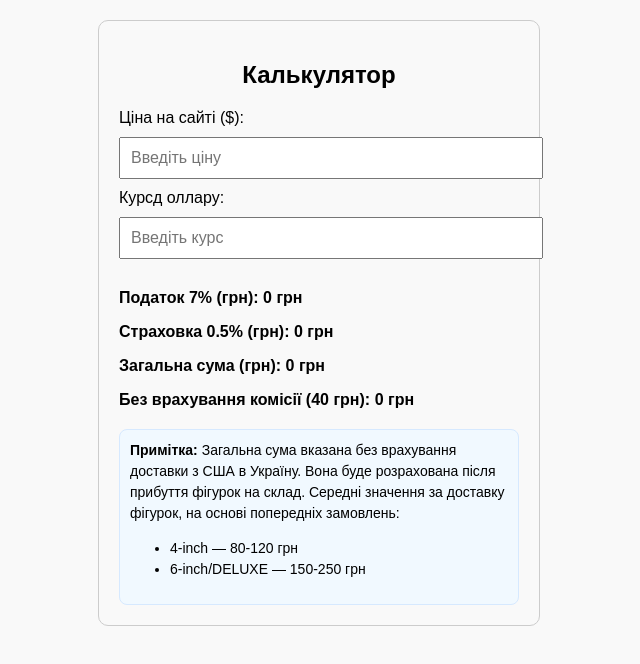
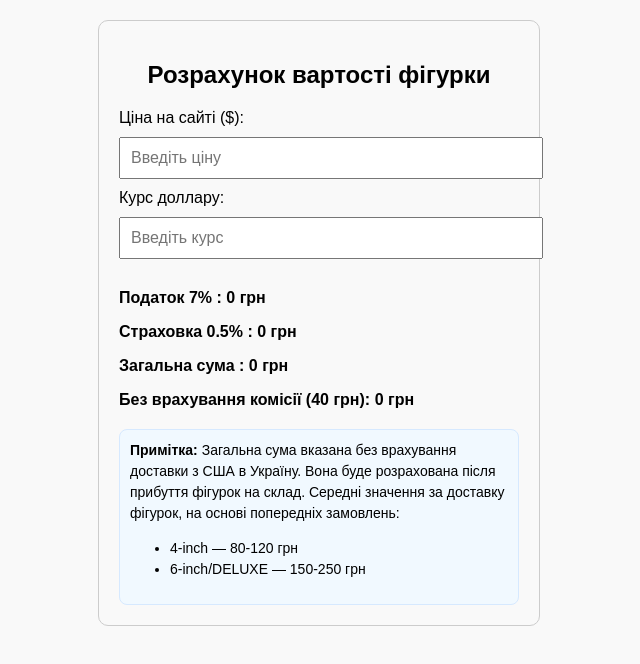
Before and after one commit to parzival-code/calculator, a plain HTML site: page index.html in a window 1280 px wide. Shown: the whole page, without its empty margins (321-961 px from the left). Drawn offline with Linux system fonts and the light colour scheme.

Commit message:
Update index.html

```diff
--- a/index.html
+++ b/index.html
@@ -39,15 +39,15 @@
   </style>
 </head>
 <body>
-  <h2>Калькулятор</h2>
+  <h2>Розрахунок вартості фігурки</h2>
   <label for="price">Ціна на сайті ($):</label>
   <input type="number" id="price" placeholder="Введіть ціну">
-  <label for="exchange-rate">Курсд оллару:</label>
+  <label for="exchange-rate">Курс доллару:</label>
   <input type="number" id="exchange-rate" placeholder="Введіть курс">
   <div class="result" id="result">
-    <p>Податок 7% (грн): <span id="tax">0</span> грн</p>
-    <p>Страховка 0.5% (грн): <span id="insurance">0</span> грн</p>
-    <p>Загальна сума (грн): <span id="total">0</span> грн</p>
+    <p>Податок 7% : <span id="tax">0</span> грн</p>
+    <p>Страховка 0.5% : <span id="insurance">0</span> грн</p>
+    <p>Загальна сума : <span id="total">0</span> грн</p>
     <p>Без врахування комісії (40 грн): <span id="subtotal">0</span> грн</p>
   </div>
   <div class="note">
```
